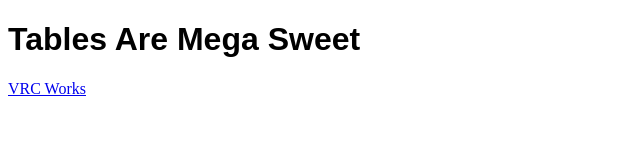
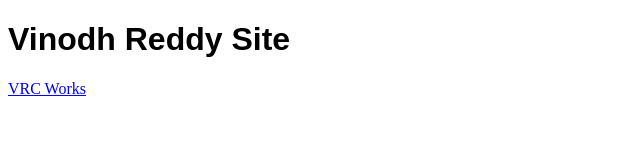
Before and after one commit to vinodhdoniv/edu, a plain HTML site: page index.html in a window 1280 px wide. Shown: the whole page, without its empty margins (0-640 px from the left). Drawn offline with Linux system fonts and the light colour scheme.

Commit message:
Update index.html

```diff
--- a/index.html
+++ b/index.html
@@ -1,10 +1,10 @@
 <!DOCTYPE html>
 <html>
 	<head>
-		<title>Table Time</title>
+		<title>Vinodh Reddy</title>
 	</head>
 	<body>
-		<h1 style="font-family: Arial">Tables Are Mega Sweet</h1>
+		<h1 style="font-family: Arial">Vinodh Reddy Site</h1>
 	<a href="http://www.vrcworks.net" >VRC Works</a>
 	</body>
 </html>
```
